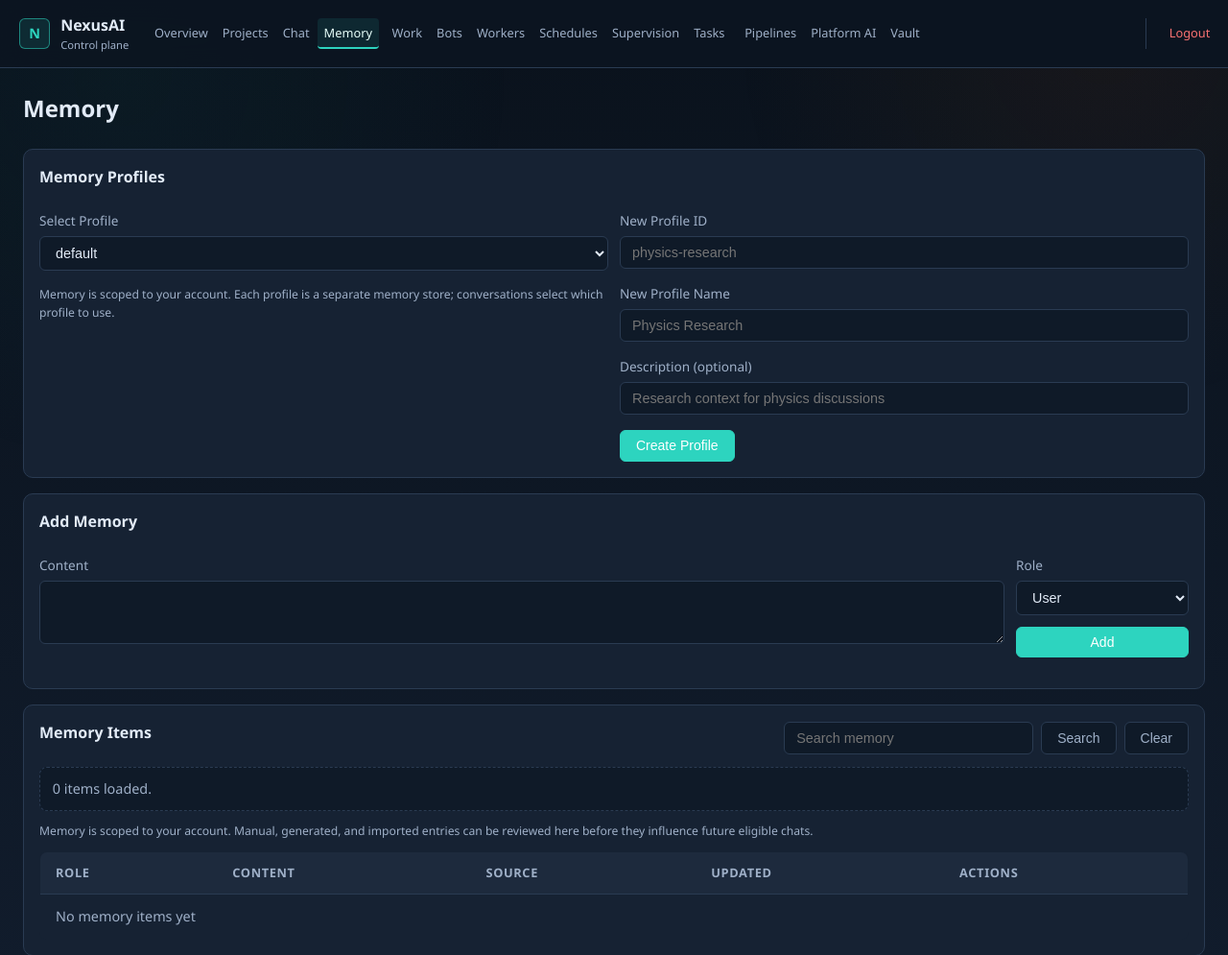
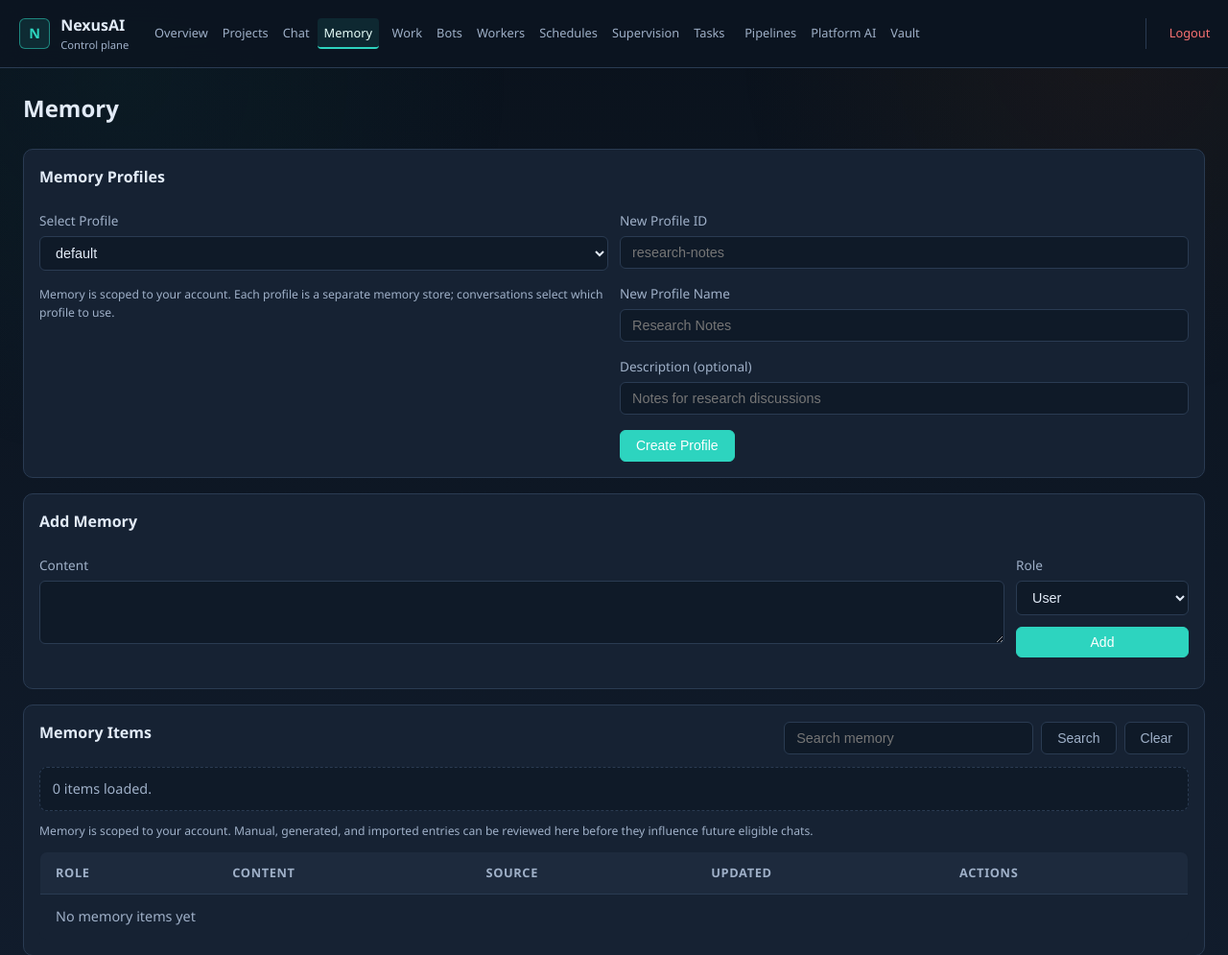
Before and after one commit to Jacobdrosol/NexusAI, a Flask app: template dashboard/templates/memory.html in a window 1280 px wide. Shown: the top 995 px of the page at 96% size. Run offline with Flask 3, Linux system fonts and the light colour scheme; the template is opened without the code that fills it, so the values that code supplies are empty; some libraries are stand-ins or nearby versions.

Commit message:
Use generic placeholders in memory profile UI/tests
Replace research-topic-specific placeholder values with generic ones so
no private use-case details ship in the framework repo.

```diff
--- a/dashboard/templates/memory.html
+++ b/dashboard/templates/memory.html
@@ -33,15 +33,15 @@
     <div>
       <div class="form-group">
         <label>New Profile ID</label>
-        <input class="form-control" id="memory-profile-new-id" placeholder="physics-research" maxlength="120">
+        <input class="form-control" id="memory-profile-new-id" placeholder="research-notes" maxlength="120">
       </div>
       <div class="form-group">
         <label>New Profile Name</label>
-        <input class="form-control" id="memory-profile-new-name" placeholder="Physics Research" maxlength="200">
+        <input class="form-control" id="memory-profile-new-name" placeholder="Research Notes" maxlength="200">
       </div>
       <div class="form-group">
         <label>Description (optional)</label>
-        <input class="form-control" id="memory-profile-new-desc" placeholder="Research context for physics discussions" maxlength="500">
+        <input class="form-control" id="memory-profile-new-desc" placeholder="Notes for research discussions" maxlength="500">
       </div>
       <button class="btn btn-primary" type="button" onclick="createMemoryProfile()">Create Profile</button>
     </div>
```
Also changed, not shown: tests/test_memory_profiles.py (+8 -8 lines).
